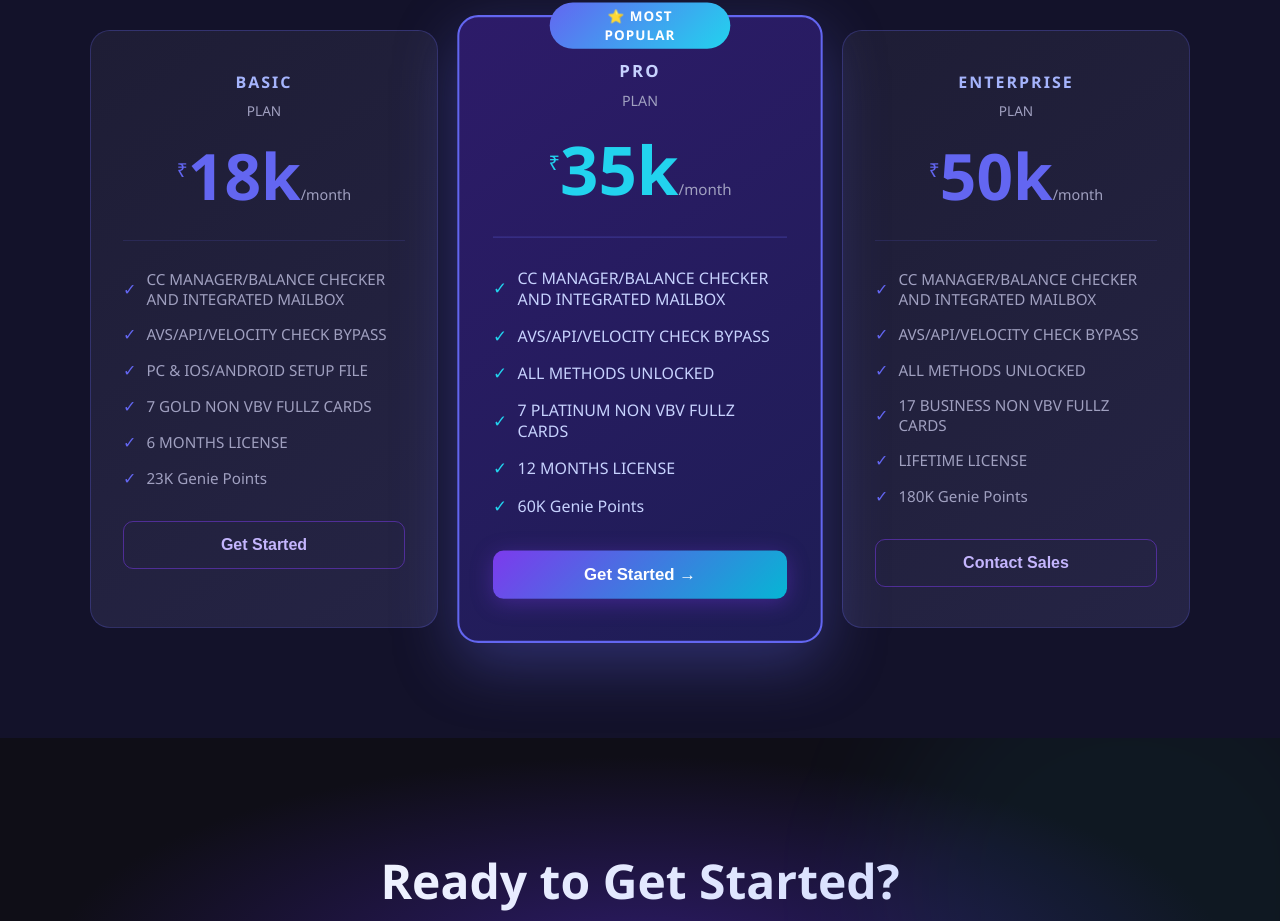
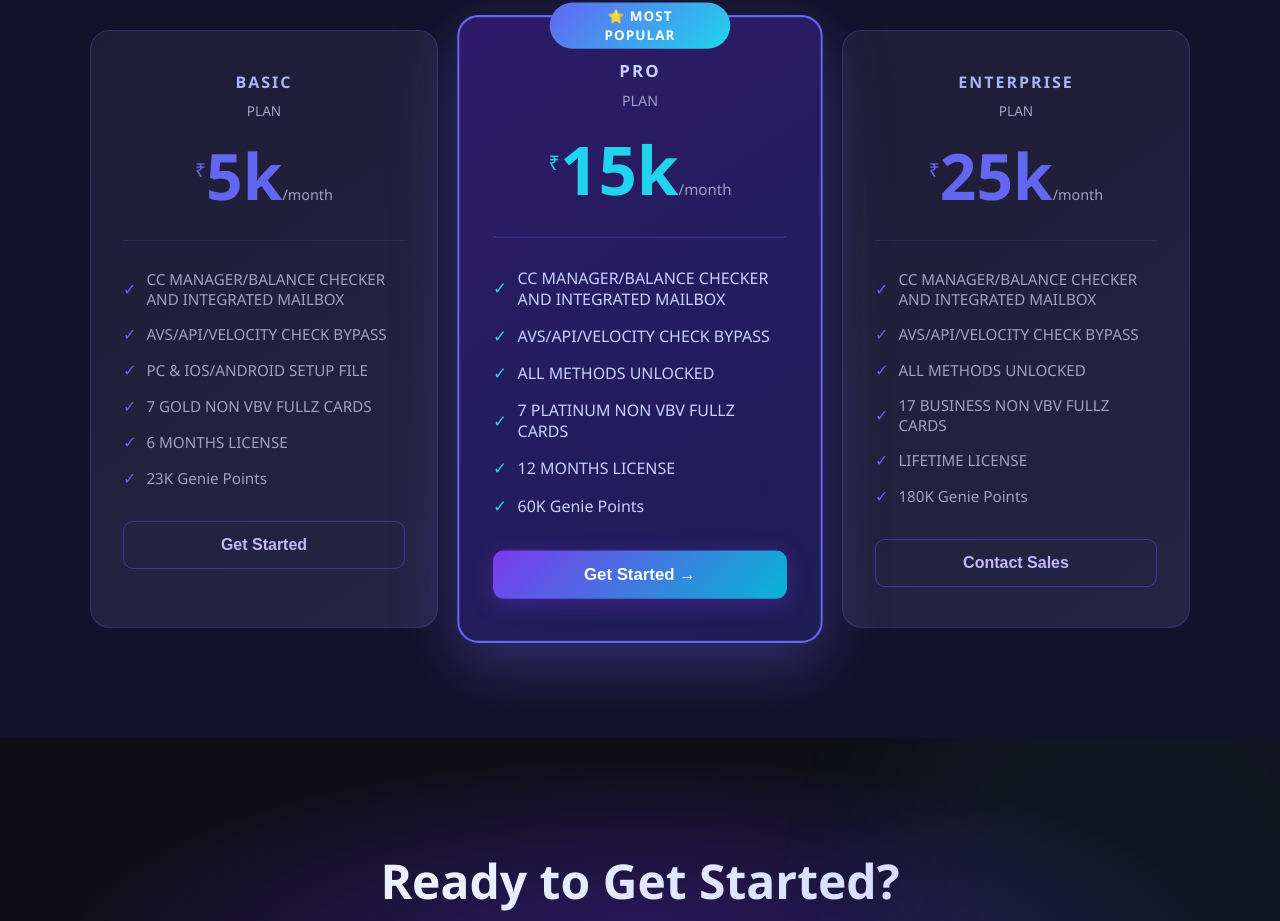
Before and after one commit to Kjain-Code/Genie, a React (Vite) app: page / in a window 1280 px wide. Shown: the part 2516-3437 px from the top of the page. Built offline with nearby package versions, Linux system fonts and the light colour scheme.

Commit message:
done price

```diff
--- a/src/pages/Home.jsx
+++ b/src/pages/Home.jsx
@@ -209,7 +209,7 @@ export default function Home() {
         <div style={{ fontSize: '0.85rem', color: '#a0a0c0', marginBottom: 24 }}>PLAN</div>
         <div style={{ marginBottom: 32 }}>
           <span style={{ fontSize: '1.2rem', color: '#6366f1', verticalAlign: 'top', marginTop: 12, display: 'inline-block' }}>₹</span>
-          <span style={{ fontSize: '4rem', fontWeight: 900, color: '#6366f1', lineHeight: 1 }}>18k</span>
+          <span style={{ fontSize: '4rem', fontWeight: 900, color: '#6366f1', lineHeight: 1 }}>5k</span>
           <span style={{ color: '#a0a0c0', fontSize: '0.9rem' }}>/month</span>
         </div>
         <div style={{ borderTop: '1px solid rgba(99,102,241,0.15)', paddingTop: 28, marginBottom: 32 }}>
@@ -248,7 +248,7 @@ export default function Home() {
         <div style={{ fontSize: '0.85rem', color: '#a0a0c0', marginBottom: 24 }}>PLAN</div>
         <div style={{ marginBottom: 32 }}>
           <span style={{ fontSize: '1.2rem', color: '#22d3ee', verticalAlign: 'top', marginTop: 12, display: 'inline-block' }}>₹</span>
-          <span style={{ fontSize: '4rem', fontWeight: 900, color: '#22d3ee', lineHeight: 1 }}>35k</span>
+          <span style={{ fontSize: '4rem', fontWeight: 900, color: '#22d3ee', lineHeight: 1 }}>15k</span>
           <span style={{ color: '#a0a0c0', fontSize: '0.9rem' }}>/month</span>
         </div>
         <div style={{ borderTop: '1px solid rgba(99,102,241,0.3)', paddingTop: 28, marginBottom: 32 }}>
@@ -290,7 +290,7 @@ export default function Home() {
         <div style={{ fontSize: '0.85rem', color: '#a0a0c0', marginBottom: 24 }}>PLAN</div>
         <div style={{ marginBottom: 32 }}>
           <span style={{ fontSize: '1.2rem', color: '#6366f1', verticalAlign: 'top', marginTop: 12, display: 'inline-block' }}>₹</span>
-          <span style={{ fontSize: '4rem', fontWeight: 900, color: '#6366f1', lineHeight: 1 }}>50k</span>
+          <span style={{ fontSize: '4rem', fontWeight: 900, color: '#6366f1', lineHeight: 1 }}>25k</span>
           <span style={{ color: '#a0a0c0', fontSize: '0.9rem' }}>/month</span>
         </div>
         <div style={{ borderTop: '1px solid rgba(99,102,241,0.15)', paddingTop: 28, marginBottom: 32 }}>
```
